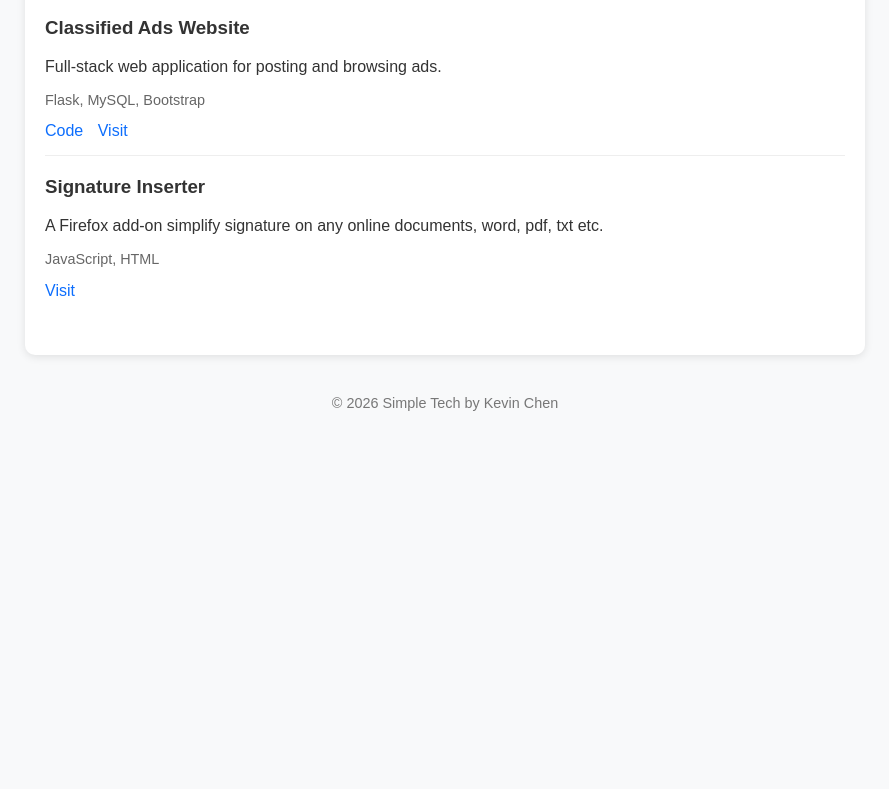
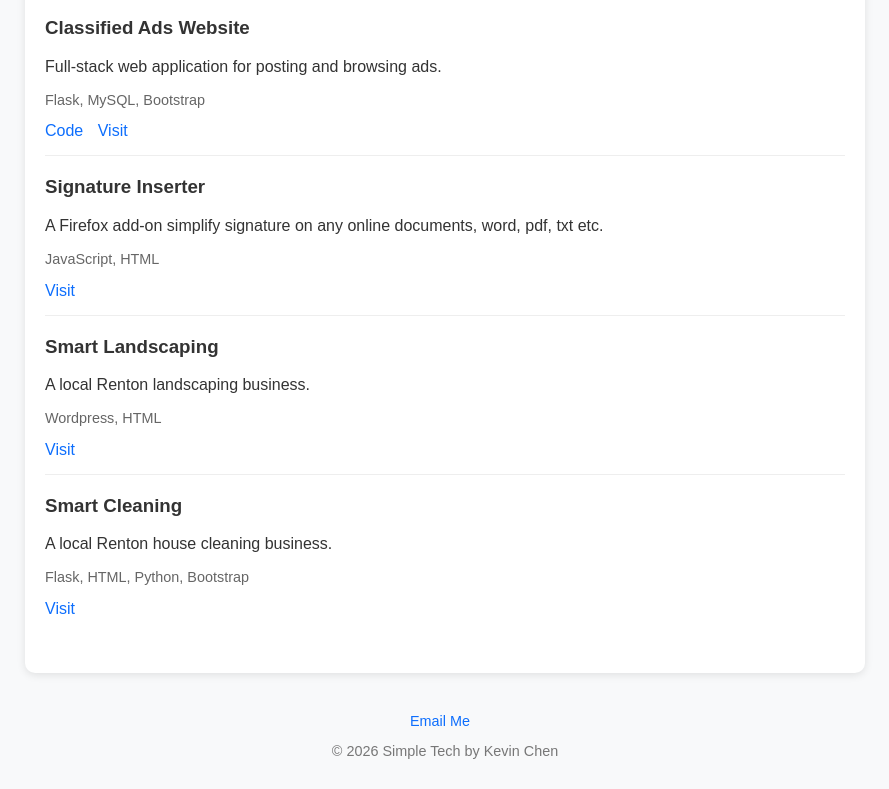
Before and after one commit to flxchen/SimpleTech, a plain HTML site: page index.html in a window 1280 px wide. Shown: the part 576-1365 px from the top of the page, without its empty margins (195-1084 px from the left). Before the commit the page ends 1017 px from the top, so only its background shows below. Drawn offline with Linux system fonts and the light colour scheme.

Commit message:
add business web pages

```diff
--- a/index.html
+++ b/index.html
@@ -60,8 +60,33 @@
           >Visit</a
         >
       </div>
+       <div class="project">
+        <h3>Smart Landscaping</h3>
+        <p>
+          A local Renton landscaping business.
+        </p>
+        <p class="tech">Wordpress, HTML</p>
+        <a
+          href="https://bit.ly/4bBUZaR"
+          target="_blank"
+          >Visit</a
+        >
+      </div>
+       <div class="project">
+        <h3>Smart Cleaning</h3>
+        <p>
+          A local Renton house cleaning business.
+        </p>
+        <p class="tech">Flask, HTML, Python, Bootstrap</p>
+        <a
+          href="http://www.shorturl.at/ayXhq"
+          target="_blank"
+          >Visit</a
+        >
+      </div>
     </main>
     <footer>
+      <a href="mailto:kevincjl@hotmail.com">Email Me</a>
       <p>© 2026 Simple Tech by Kevin Chen</p>
     </footer>
   </body>
```
Also changed, not shown: 1 other file.
